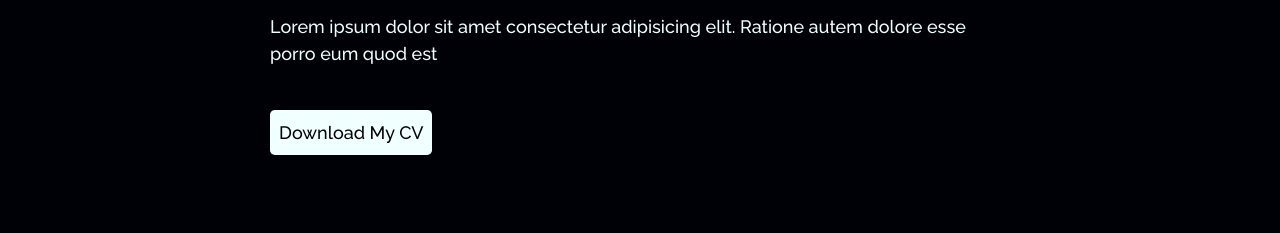
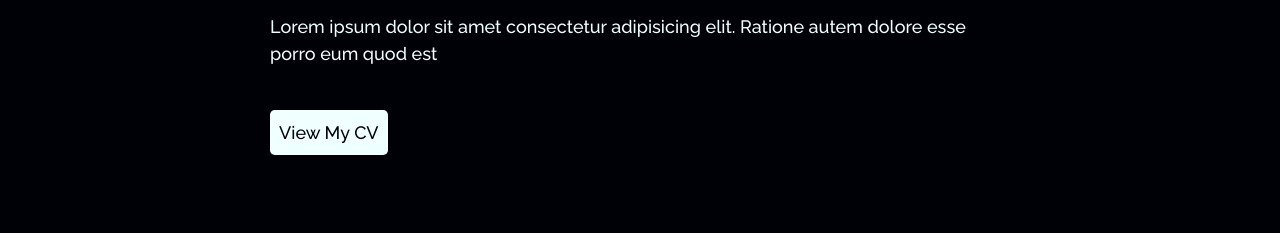
Before and after one commit to MelakuAlehegn/My-Portfolio-Website, a plain HTML site: page index.html in a window 1280 px wide. Shown: the part 296-529 px from the top of the page. Drawn offline with Linux system fonts and the light colour scheme.

Commit message:
content modification

```diff
--- a/index.html
+++ b/index.html
@@ -52,7 +52,7 @@
                     est</p>
                 <br>
                 <button class="btn btn-outline-light btn-lg" href="javascript:void(0);"
-                    onclick="javascipt:window.open('images/MelakuAlehegnResume_4.pdf');">Download My CV
+                    onclick="javascipt:window.open('images/MelakuAlehegnResume_4.pdf');">View My CV
                 </button>
             </div>
         </div>
```
